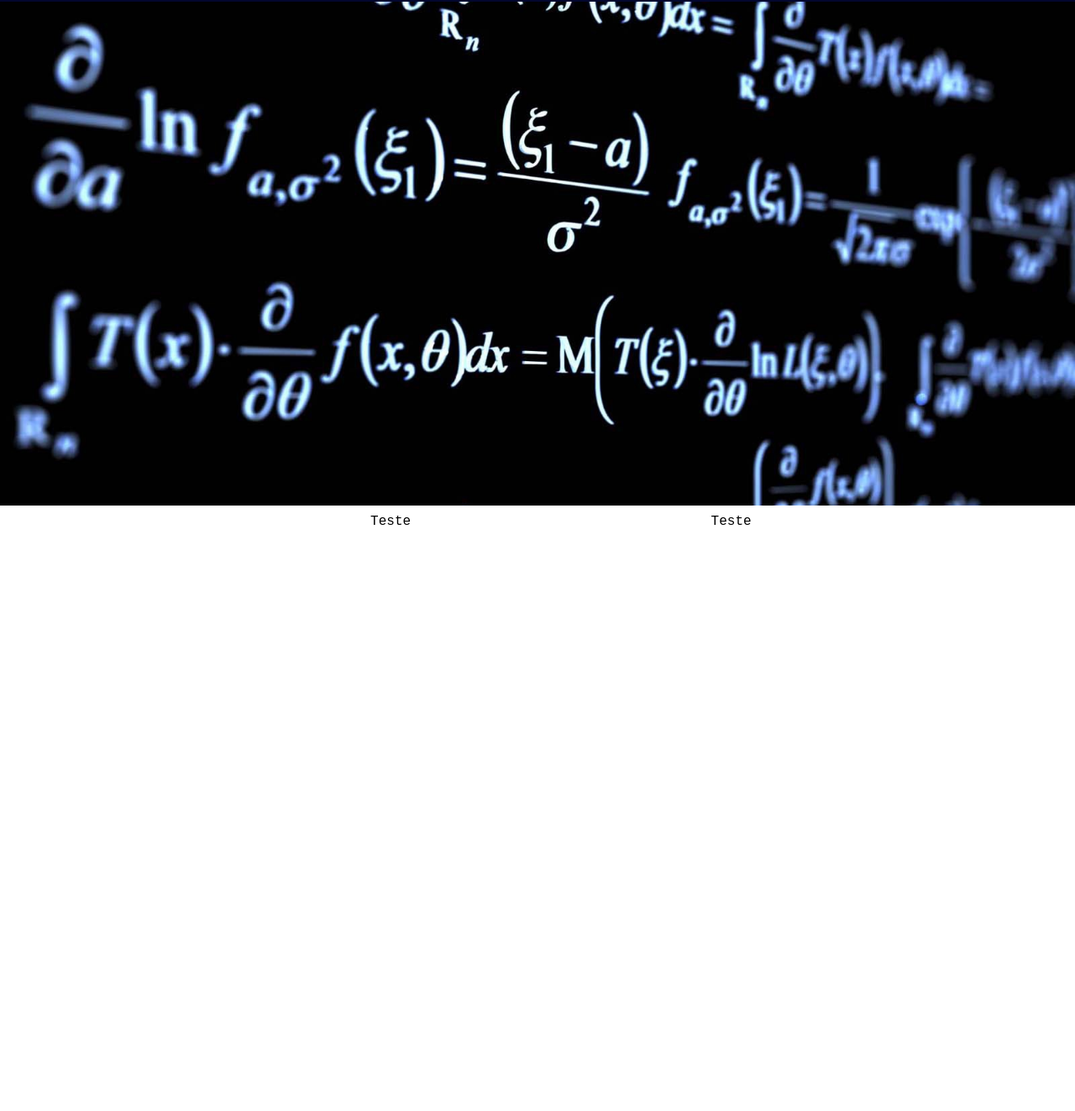
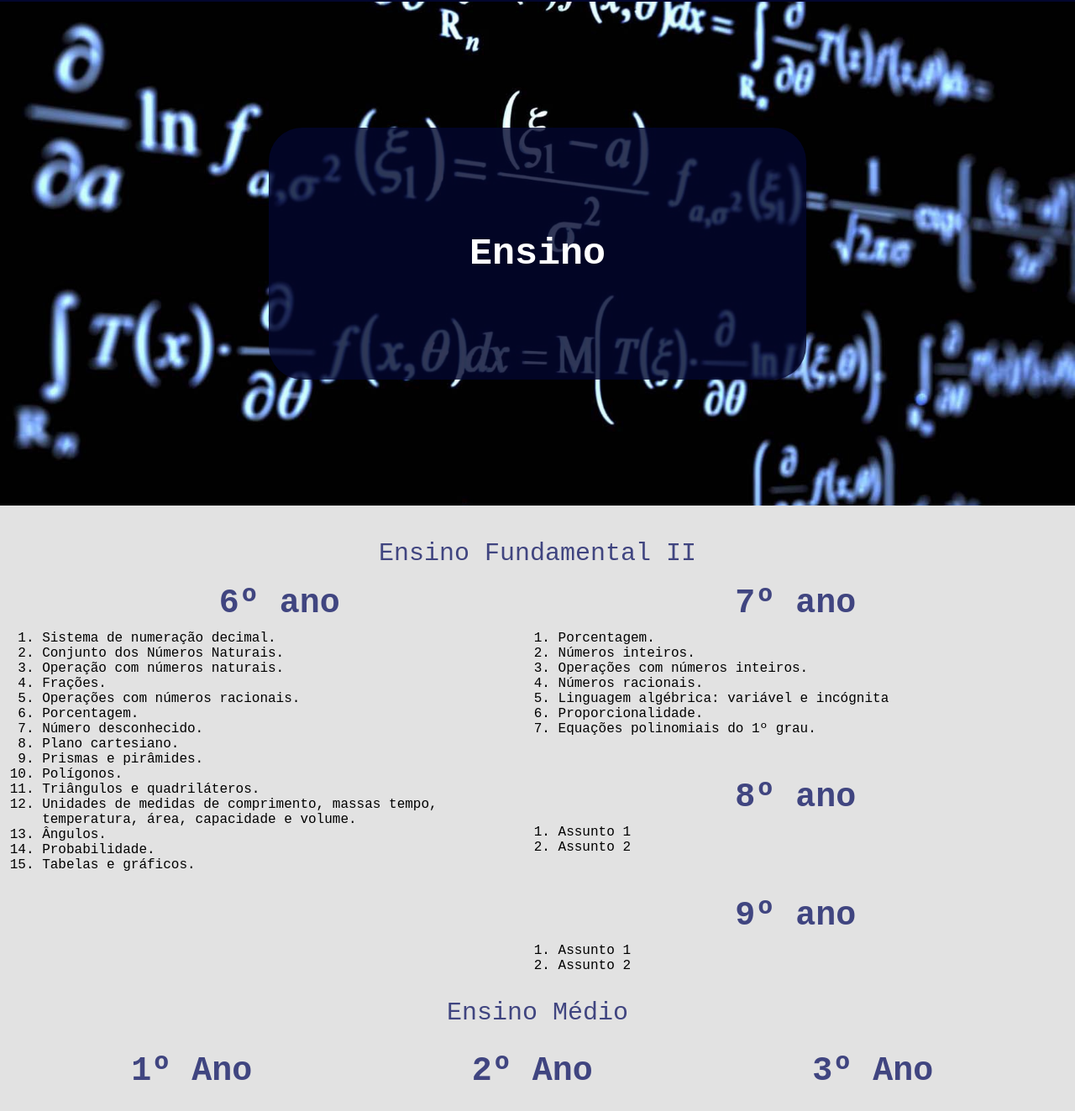
Before and after one commit to mauronigro/mauronigro.github.io, a plain HTML site: page pages/ensino.html in a window 1280 px wide. Shown: the part 57-1380 px from the top of the page at 84% size. Before the commit the page ends 800 px from the top, so only its background shows below. Drawn offline with nearby package versions, Linux system fonts and the light colour scheme; a web font is replaced by a local one.

Commit message:
Testando divs pros conteúdos

```diff
--- a/estilos/style.css
+++ b/estilos/style.css
@@ -87,6 +87,30 @@ section.banner-principal{
 	position: relative;
 }
 
+.content{
+  background-color: rgba(3,7,47,0.8) ;
+  z-index: 2;
+  position: absolute;
+  width:50%;
+  height:50%;
+  left: 50%;
+  top: 50%;
+  transform: translate(-50%,-50%);
+  -ms-transform:translate(-50%,-50%);
+  color:white;
+  font-size: 30px;
+  border-radius: 40px;
+  text-align: center;
+
+}
+
+.vertical-align {
+    position: relative;
+    top: 50%;
+    -webkit-transform: translateY(-50%);
+    -ms-transform: translateY(-50%);
+    transform: translateY(-50%);
+}
 
 
 .overlay{
@@ -215,10 +239,3 @@ p.nome-autor{
 		margin:0;
 	}
 }
-
-footer{
-	background: #6959CD;
-	color:white;
-	padding: 10px;
-	text-align: center;
-}
--- a/pages/ensino.html
+++ b/pages/ensino.html
@@ -33,23 +33,78 @@
 		</div><!--center-->
 	</header>
 	<section class="banner-principal">
+		<div class="content">
+			<h2 class="vertical-align">Ensino</h2>
+		</div>
 	</section>
 	<div class="clear"></div>
-	<section class="descricao-autor">
+	<section class="especialidades">
 		<div class="center">
-			<div class="w33 left">
+		<h2 class="title">Ensino Fundamental II</h2>
+			<div class="w50 left box-especialidade">
 
+				<h3>6º ano</h3>
+				<p><ol>
+					<li>Sistema de numeração decimal.</li>
+					<li>Conjunto dos Números Naturais.</li>
+					<li>Operação com números naturais.</li>
+					<li>Frações.</li>
+					<li>Operações com números racionais.</li>
+					<li>Porcentagem.</li>
+					<li>Número desconhecido.</li>
+					<li>Plano cartesiano.</li>
+					<li>Prismas e pirâmides.</li>
+					<li>Polígonos.</li>
+					<li>Triângulos e quadriláteros.</li>
+					<li>Unidades de medidas de comprimento, massas tempo, temperatura, área, capacidade e volume.</li>
+					<li>Ângulos.</li>
+					<li>Probabilidade.</li>
+					<li>Tabelas e gráficos.</li>
+				</ol></p>
 			</div>
 
-			<div class="w33 left">
-				Teste
+			<div class="w50 left box-especialidade">
+				<h3>7º ano</h3>
+				<p><ol>
+					<li>Porcentagem.</li>
+					<li>Números inteiros.</li>
+					<li>Operações com números inteiros.</li>
+					<li>Números racionais.</li>
+					<li>Linguagem algébrica: variável e incógnita</li>
+					<li>Proporcionalidade.</li>
+					<li>Equações polinomiais do 1º grau.</li>
+				</ol></p>
 			</div>
 
-			<div class="w33 left">
-				Teste
+			<div class="w50 left box-especialidade">
+
+				<h3>8º ano</h3>
+				<p><ol>
+					<li>Assunto 1</li>
+					<li>Assunto 2</li>
+				</ol></p>
 			</div>
 
+			<div class="w50 left box-especialidade">
+				<h3>9º ano</h3>
+				<p><ol>
+					<li>Assunto 1</li>
+					<li>Assunto 2</li>
+				</ol></p>
+				</div>
+		<div class="clear"></div>
+		<h2 class="title">Ensino Médio</h2>
+		<div class="w33 left box-especialidade">
+			<h3>1º Ano</h3>
 		</div>
-	</section>
+		<div class="w33 left box-especialidade">
+			<h3>2º Ano</h3>
+		</div>
+		<div class="w33 left box-especialidade">
+			<h3>3º Ano</h3>
+		</div>
+	<div class="clear"></div>
+		</div><!--center-->
+	</section><!--especialidades-->
 </body>
 </html>
```
Also changed, not shown: pages/contato.html (+1 -16 lines).
